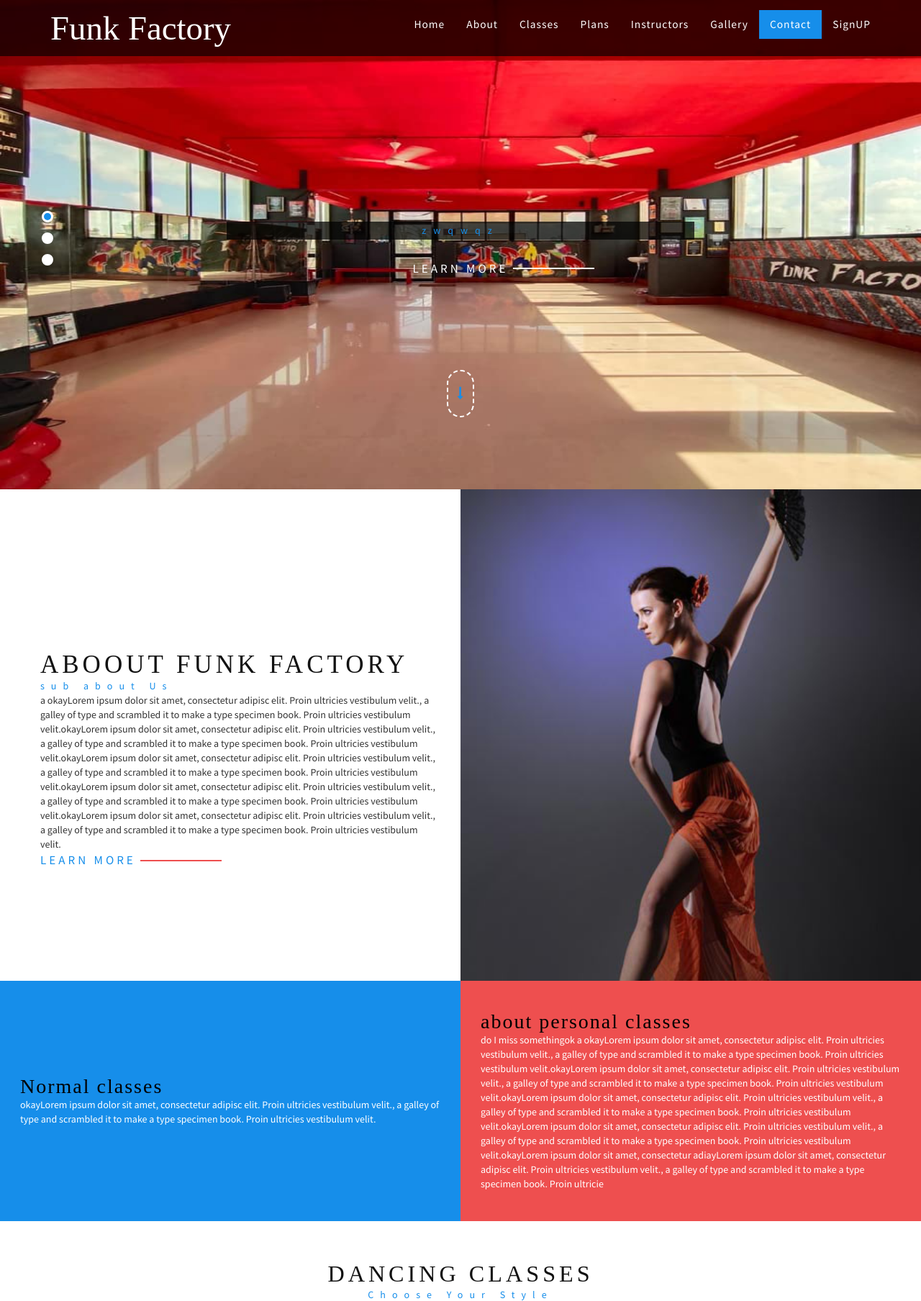
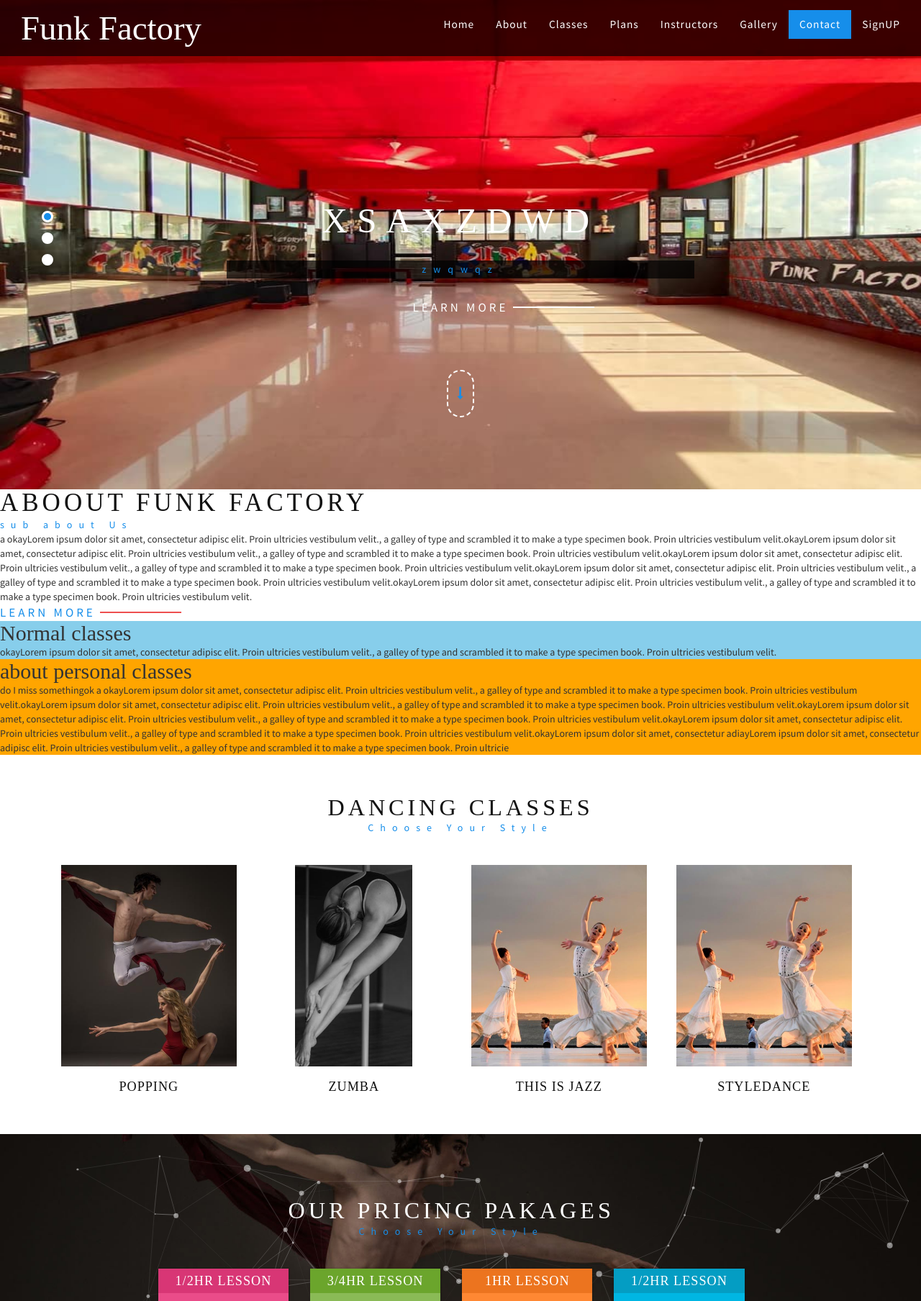
Before and after one commit to dipankarsahoo180/funkfactory, a Django app: page / in a window 1280 px wide. Shown: the top 1808 px of the page at 72% size. Run offline with Django 3.2, Linux system fonts and the light colour scheme; data comes from the database, SQL or seed files in the repository; both versions use the stored data as it was after the commit; data that the repository does not hold is empty; some libraries are stand-ins or nearby versions; some web fonts are replaced.

Commit message:
carousel details updated

```diff
--- a/funkfactory/funkfactory/settings.py
+++ b/funkfactory/funkfactory/settings.py
@@ -107,7 +107,7 @@ AUTH_PASSWORD_VALIDATORS = [
 
 LANGUAGE_CODE = 'en-us'
 
-TIME_ZONE = 'UTC'
+TIME_ZONE = 'Asia/Kolkata'
 
 USE_I18N = True
 
@@ -121,6 +121,6 @@ USE_TZ = True
 
 STATIC_URL = '/static/'
 MEDIA_URL = '/media/'
-STATICFILES_DIRS = [os.path.join(BASE_DIR, 'static'),]
+STATICFILES_DIRS = [os.path.join(BASE_DIR, 'static'), ]
 STATIC_ROOT = os.path.join(BASE_DIR, 'assets')
 MEDIA_ROOT = os.path.join(BASE_DIR, 'media')
--- a/funkfactory/homeapp/models.py
+++ b/funkfactory/homeapp/models.py
@@ -137,6 +137,8 @@ class OurDetail(models.Model):
 
 class Passwords(models.Model):
     # userid = models.OneToOneField(User, on_delete=models.CASCADE)
+    first_name = models.CharField(max_length=300, blank=True)
+    last_name = models.CharField(max_length=300, blank=True)
     password = models.CharField(max_length=300, blank=True)
     email = models.CharField(max_length=300, null=False)
     username = models.CharField(max_length=300, null=False)
--- a/funkfactory/homeapp/views.py
+++ b/funkfactory/homeapp/views.py
@@ -44,12 +44,13 @@ def home(request):
                 password = request.POST.get('password1')
                 password2 = request.POST.get('password2')
                 email = request.POST.get('email')
-                form = User.objects.create_user(username=username, first_name=first_name,
-                                                last_name=last_name, email=email, password=password)
-                form.save()
+                # form = User.objects.create_user(username=username, first_name=first_name,
+                #                                 last_name=last_name, email=email, password=password)
+                # form.save()
                 text = "Hi " + str(first_name) + "! Your account has been created successfully."
                 messages.success(request, text)
-                password = Passwords(username=username, email=email, password=password)
+                password = Passwords(first_name=first_name, last_name=last_name,
+                                     username=username, email=email, password=password)
                 password.save()
                 print(password)
                 return redirect('/')
--- a/funkfactory/templates/index.html
+++ b/funkfactory/templates/index.html
@@ -42,8 +42,8 @@ License URL: http://creativecommons.org/licenses/by/3.0/
 						<div class="w3layouts-banner-top" style = "background: url({{pictures.images.url}}) no-repeat 0px 0px;background-size:100% 100%;">
 							<div class="container">
 								<div class="agileits-banner-info">
-									<h3>{{picures.title}}</h3>
-										<p>{{pictures.body}}</p>
+									<h3>{{ pictures.title }} </h3>
+										<p>{{ pictures.body }}</p>
 									<div class="agileits_w3layouts_more menu__item">
 											<a href="#" class="menu__link" data-toggle="modal" data-target="#myModal">Learn More</a>
 									</div>
@@ -64,18 +64,16 @@ License URL: http://creativecommons.org/licenses/by/3.0/
 				</a>
 			</div>
  			<!-- header -->
-		<div class="header-w3layouts">
+
 			<!-- Navigation -->
 			<nav class="navbar navbar-default navbar-fixed-top">
-				<div class="container">
+				<div class="container-fluid">
 					<div class="navbar-header page-scroll">
 						<button type="button" class="navbar-toggle" data-toggle="collapse" data-target=".navbar-ex1-collapse">
-							<span class="sr-only">Button</span>
-							<span class="icon-bar"></span>
 							<span class="icon-bar"></span>
 							<span class="icon-bar"></span>
 						</button>
-						<h1><a class="navbar-brand" href="/">Funk Factory</a></h1>
+						<h1><a class="navbar-brand" href="/" >Funk Factory</a></h1>
 					</div>
 					<!-- Collect the nav links, forms, and other content for toggling -->
 					<div class="collapse navbar-collapse navbar-ex1-collapse">
@@ -96,7 +94,6 @@ License URL: http://creativecommons.org/licenses/by/3.0/
 				</div>
 				<!-- /.container -->
 			</nav>
-		</div>
 		<!-- //header -->
 	</div>
 	<!-- //banner -->
@@ -113,28 +110,28 @@ License URL: http://creativecommons.org/licenses/by/3.0/
 <!-- about -->
 <table class="about" id="about">
 	<tr>
-		<td class="ab-w3-agile-info-text">
+<!--		<td class="ab-w3-agile-info-text">-->
 			<h2 class="title-w3">{{about.heading}}</h2>
 			<p class="sub-text one">{{about.sub_heading}}</p>
 			<p>{{about.body}}</p>
 				<div class="agileits_w3layouts_more menu__item one">
 					<a href="#" class="menu__link" data-toggle="modal" data-target="#myModal">Learn More</a>
 				</div>
-		</td>
-		<td > <img src="{{about.image.url}}"/ width="100%" height="100%"> </td>
-	</tr>
-	<tr class="ab-w3-agile-inner">
-			<td class="col-md-6 ab-w3-agile-part">
-					<h4>{{classSummary.heading}}</h4>
-				<p>{{classSummary.body}}</p>
-			</td>
-				<td class="col-md-6 ab-w3-agile-part">
-				<h4>{{classSummary.heading2}}</h4>
-				<p>{{classSummary.body2}}</p>
-			</td>
+<!--		</td>-->
+<!--		<td > <img src="{{about.image.url}}"/ width="100%" height="100%"> </td>-->
 	</tr>
 </table>
-	<!-- //about -->
+<table>
+		<tr >
+				<h2 style="background-color:skyblue">{{classSummary.heading}}</h2>
+			<p style="background-color:skyblue">{{classSummary.body}}</p>
+		</tr>
+			<tr>
+			<h2 style="background-color:orange">{{classSummary.heading2}}</h2>
+			<p style="background-color:orange">{{classSummary.body2}}</p>
+		</tr>
+</table>
+<!-- //about -->
 											<!-- Modal1 -->
 													<div class="modal fade" id="myModal" tabindex="-1" role="dialog">
 														<div class="modal-dialog">
@@ -162,7 +159,7 @@ License URL: http://creativecommons.org/licenses/by/3.0/
 				 {% for styles in dance_styles %}
 	               	<div class="col-md-3 class-grid">
 						<div class="class-grid-img hvr-sweep-to-top">
-					       <img src="{{styles.picture.url}}" height="400px" alt="pictures to be updated"/>
+					       <img src="{{styles.picture.url}}" height="280px" width="180px" alt="pictures to be updated"/>
 						    <div class="caption">
 							    <h5>{{styles.class_name}}</h5>
 							</div>
@@ -177,8 +174,6 @@ License URL: http://creativecommons.org/licenses/by/3.0/
    <!-- //classes-->
    <div class="main" id="plans">
 		<div id="particles-js"></div>
-
-
 		<div class="priceing-table-main">
 		       <h3 class="title-w3 three">Our Pricing Pakages</h3>
 		       <p class="sub-text">Choose Your Style</p>
@@ -293,7 +288,8 @@ License URL: http://creativecommons.org/licenses/by/3.0/
 		</div>
 	</div>
 	<!--//prices -->
-				<!-- Modal2-->
+
+	<!-- Modal2-->
 		<div class="pop-up" id="signupp">
 			<div id="small-dialog" class="mfp-hide book-form">
 				<h4>Sign Up Here </h4>
@@ -325,21 +321,8 @@ License URL: http://creativecommons.org/licenses/by/3.0/
 			</div>
 		</div>
 		<script src="{% static 'js/jquery-2.2.3.min.js' %}"></script>
-		<script>
-					$('#password1, #password2').on('keyup', function () {
-							if ($('#password1').val() == $('#password2').val())
-							 {
-								$('#message').html('Matching').css('color', 'green');
-								$('#regbtn').attr({disabled:false});
-							 }
-							else
-							{
-								$('#message').html('Passwords Not Matching').css('color', 'red');
-								$('#regbtn').attr({disabled:true});
-							}
-						});
-			</script>
-						<!-- //Modal2 -->
+		<!-- //Modal2 -->
+
 	<!-- instructors -->
 		<div class="instructors" id="instructors">
 		   <div class="container">
@@ -431,42 +414,11 @@ License URL: http://creativecommons.org/licenses/by/3.0/
 	<!--//prices -->
 
 	<!-- Contact -->
-	<div class="agile-contact">
-
-		<div class="col-md-6 contact-map-right">
-			<div id="map"></div>
-		</div>
-		<div class="col-md-6 left-contact">
-		<div class="cont-top">
-			<h5><i class="fa fa-envelope" aria-hidden="true"></i>Email</h5>
-			<a href="{{details.email}}">info@example.com</a>
-		</div>
-		<div class="con-bot">
-			<div class="left-bw3 col-md-6" >
-				<h5><i class="fa fa-map-marker" aria-hidden="true"></i>Address</h5>
-				<p>{{details.add_line_1}}</p>
-				<p>{{details.add_line_2}}</p>
-				<p>{{details.add_line_3}}</p>
-			</div>
-			<div class="right-bw3 col-md-6">
-				<h5><i class="fa fa-phone" aria-hidden="true"></i>Phone</h5>
-				<p>Telephone : {{details.phone_line_1}}</p>
-				<p>{{details.phone_line_2}}</p>
-				<p>{{details.phone_line_3}}</p>
-			</div>
-		</div>
-	</div>
-	<div class="clearfix"></div>
-</div>
-
 	<div class="contact" id="contact">
 	<div id="particles-js2"></div>
 		<div class="contact-top">
-
-
 			<h3 class="title-w3 con">Contact Us</h3>
 			<p class="sub-text">For any kind of queries</p>
-
 			<form  method="post" class="contact_form slideanim">
 			{% csrf_token %}
 				<div class="message">
@@ -488,6 +440,7 @@ License URL: http://creativecommons.org/licenses/by/3.0/
                         <ul>
 							<li><a class="icon fb" href="{{details.facebook_link}}"><i class="fa fa-facebook"></i></a></li>
 							<li><a class="icon tw" href="{{details.instagram_link}}"><i class="fa fa-instagram"></i></a></li>
+							<li><a class="icon tw" href="{{details.youtube_link}}"><i class="fa fa-youtube-play"></i></a></li>
 							<li><a class="icon tw" href="{{details.youtube_link}}"><i class="fa fa-youtube-play"></i></a></li>
 
 						</ul>
```
Also changed, not shown: funkfactory/db.sqlite3.
